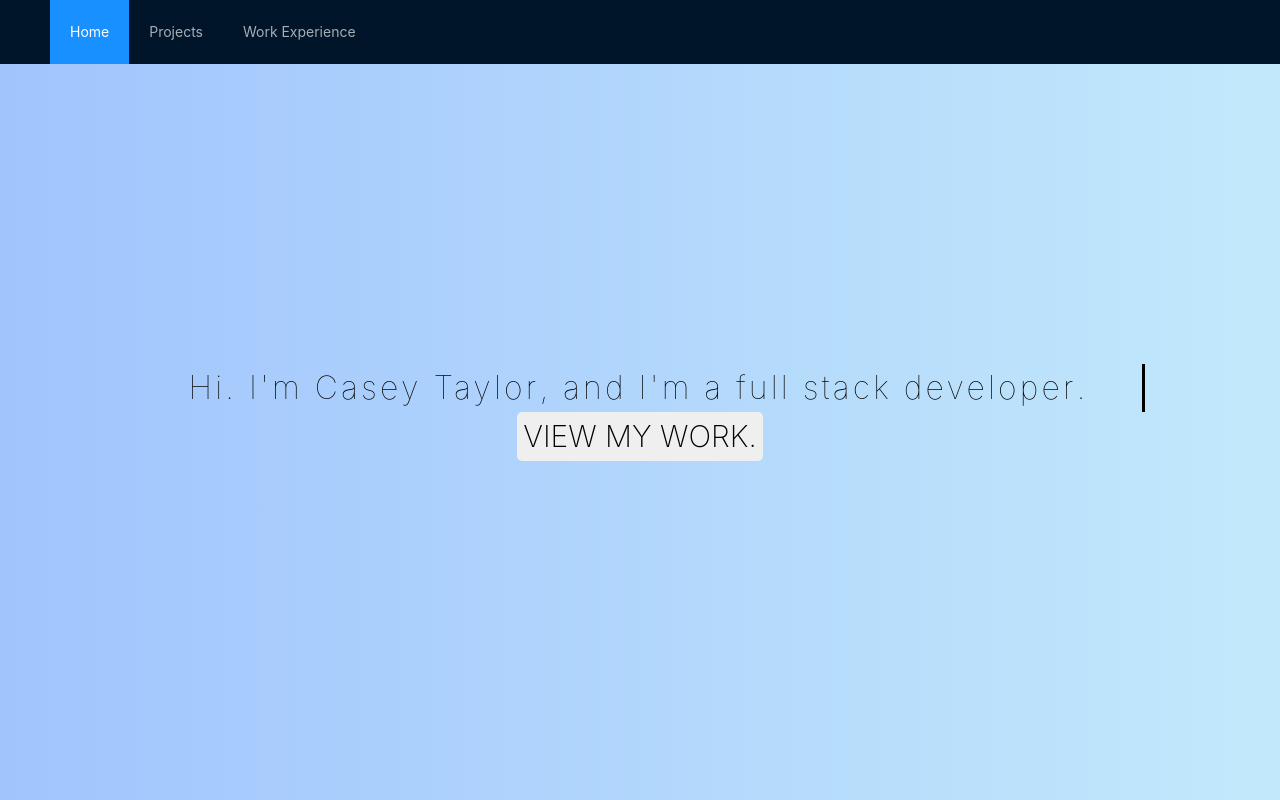
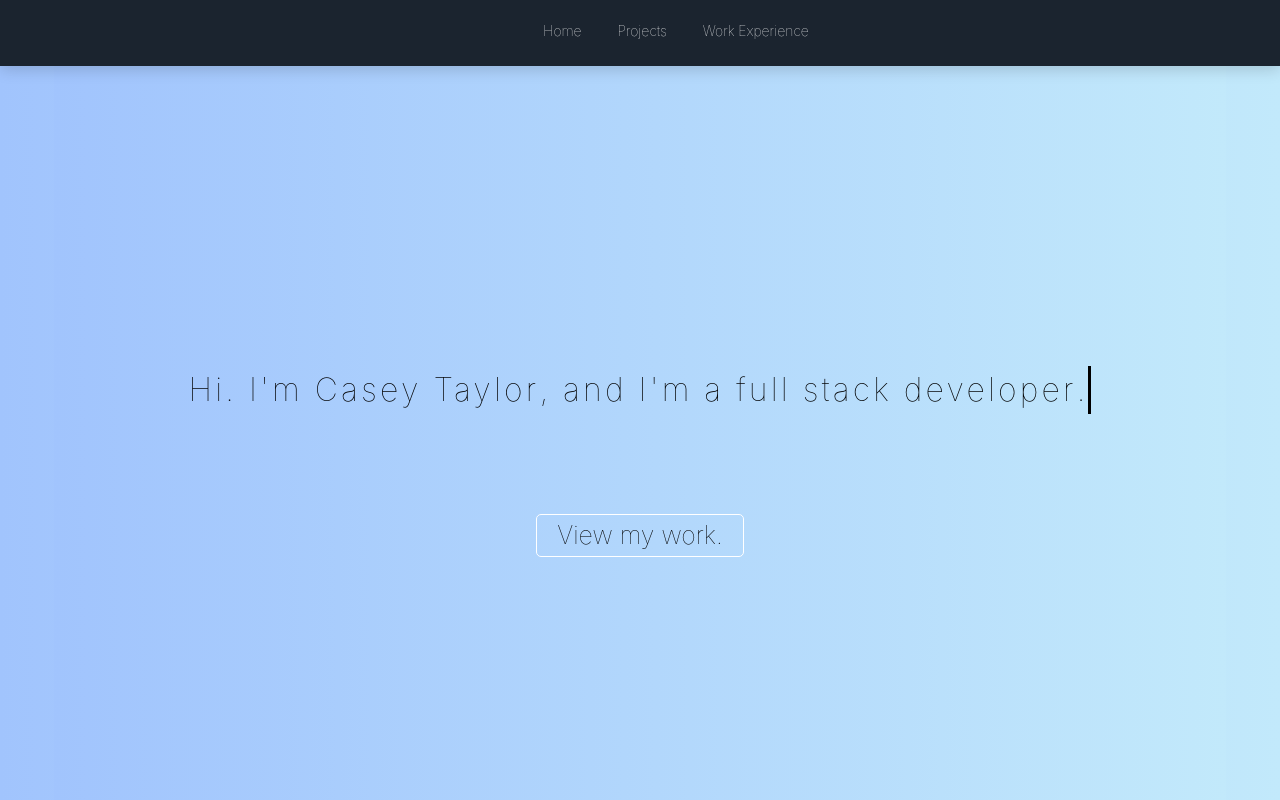
Before and after one commit to caseyjt98/personal-site, a React (Create React App) app: page / in a window 1280 px wide. Shown: the top 800 px of the page. Built offline with nearby package versions, Linux system fonts and the light colour scheme.

Commit message:
reorganization and infrastructure for smooth scrolling

```diff
--- a/package.json
+++ b/package.json
@@ -9,7 +9,8 @@
     "antd": "^4.1.1",
     "react": "^16.13.0",
     "react-dom": "^16.13.0",
-    "react-scripts": "3.4.0"
+    "react-scripts": "3.4.0",
+    "react-scroll": "^1.7.16"
   },
   "scripts": {
     "start": "react-scripts start",
--- a/src/App.css
+++ b/src/App.css
@@ -2,19 +2,25 @@
 
 .App {
   text-align: center;
+  /* scroll-behavior: smooth; */
 }
 
 button {
-  text-transform: uppercase;
   text-shadow: 1px 1px 9px #00000000;
-  font-weight: 200;
   font-size: 30px;
   cursor: pointer;
   text-decoration: none;
   border-radius: 5px;
   display: inline-block;
-  border: none;
   transition: all 0.4s ease 0s;
+}
+
+button:hover {
+  letter-spacing: 2px;
+}
+
+.xtra-padding {
+  padding-bottom: 100px;
 }
 
 .typewriter {
@@ -43,3 +49,26 @@ button {
   from, to { border-color: transparent }
   10% { border-color: black }
 }
+
+
+/* nav, scroll-container {
+  display: block;
+  margin: 0 auto;
+  text-align: center;
+} */
+
+scroll-container {
+  display: block;
+  /* width: 350px;
+  height: 200px; */
+  overflow-y: scroll;
+  scroll-behavior: smooth;
+}
+scroll-page {
+  display: flex;
+  align-items: center;
+  justify-content: center;
+  height: 100%;
+  width: 100%;
+  /* font-size: 5em; */
+}
--- a/src/App.js
+++ b/src/App.js
@@ -1,13 +1,15 @@
 import React from 'react';
 import { Layout, Menu } from 'antd';
 import './App.css';
-import HomePage from './HomePage/HomePage'
-import ProjectPage from './ProjectsPage/ProjectsPage'
-import WorkPage from './WorkPage/WorkPage'
+import HomePage from './HomePage/HomePage';
+import ProjectPage from './ProjectsPage/ProjectsPage';
+import WorkPage from './WorkPage/WorkPage';
+import NavBar from './NavBar/NavBar';
 
 const { Header, Content } = Layout
 
 class App extends React.Component {
+
 
   constructor(props) {
     super(props);
@@ -16,60 +18,93 @@ class App extends React.Component {
     }
   }
 
-  displayHomePage = () => {
-    this.setState({ pageView: 'homePage' })
-  }
+  // displayHomePage = () => {
+  //   this.setState({ pageView: 'homePage' })
+  // }
 
-  displayProjectPage = () => {
-    this.setState({ pageView: 'projectPage' })
-  }
+  // displayProjectPage = () => {
+  //   console.log("display project page called")
+  //   this.setState({ pageView: 'projectPage' })
+  // }
 
-  displayWorkPage = () => {
-    this.setState({ pageView: 'workPage' })
-  }
+  // displayWorkPage = () => {
+  //   this.setState({ pageView: 'workPage' })
+  // }
 
   render() {
 
-    let currentPage
+    const gradientStyle = {
+      background: 'linear-gradient(to right, #a1c4fd, #c2e9fb)'
+    }
 
-    switch (this.state.pageView) {
-      case 'homePage':
-        currentPage = (
-          <HomePage />
-        )
-        break
-      case 'projectPage':
-        currentPage = (
-          <ProjectPage />
-        )
-        break
-      case 'workPage':
-        currentPage = (
-          <WorkPage />
-        )
-        break
-      default:
-        currentPage = <div>No Content</div>
-    }
+
+    // let currentPage
+
+    // switch (this.state.pageView) {
+    //   case 'homePage':
+    //     currentPage = (
+    //       <div>
+    //         <HomePage />
+    //       </div>
+    //     )
+    //     break
+    //   case 'projectPage':
+    //     currentPage = (
+    //       <div>
+
+    //         <ProjectPage />
+    //       </div>
+    //     )
+    //     break
+    //   case 'workPage':
+    //     currentPage = (
+    //       <div>
+
+    //         <WorkPage />
+    //       </div>
+    //     )
+    //     break
+    //   default:
+    //     currentPage = <div>No Content</div>
+    // }
 
 
     return (
       <div className="App">
-        <Layout className="layout" >
 
-          <Header>
+        <Layout style={gradientStyle}>
+
+          {/* <Header>
             <Menu theme="dark" mode="horizontal" defaultSelectedKeys={['1']}>
               <Menu.Item key="1" onClick={this.displayHomePage}> Home </Menu.Item>
               <Menu.Item key="2" onClick={this.displayProjectPage}> Projects </Menu.Item>
               <Menu.Item key="3" onClick={this.displayWorkPage}> Work Experience </Menu.Item>
             </Menu>
-          </Header>
+          </Header> */}
 
           <Content>
-            {currentPage}
+            {/* <nav className="navbar">
+              <a href="#page-1">1</a>
+              <a href="#page-2">2</a>
+              <a href="#page-3">3</a>
+            </nav> */}
+            <NavBar />
+            <scroll-container>
+              <scroll-page id="home">
+                <HomePage />
+              </scroll-page>
+              <scroll-page id="projects">
+                <ProjectPage />
+              </scroll-page>
+              <scroll-page id="work-experience">
+                <WorkPage />
+              </scroll-page>
+            </scroll-container>
+            {/* {currentPage}  */}
+
           </Content>
+        </Layout>
 
-        </Layout>
 
       </div >
     )
--- a/src/HomePage/HomePage.css
+++ b/src/HomePage/HomePage.css
@@ -1,3 +1,5 @@
+
+/* TODO: make sure typewriter works on all screen sizes */
 
 .welcome-container {
     flex-wrap: wrap;
@@ -10,4 +12,16 @@
 
   .home-page-button {
     color: black;
+    font-weight: 100;
+    font-size: 25px;
+    background-color: transparent;
+    border: none;
+    padding-left: 20px;
+    padding-right: 20px;
+    border: 1px solid white;
   }
+
+  .home-page-button:focus {
+    background-color: white;
+    outline: none;
+  }
--- a/src/HomePage/HomePage.js
+++ b/src/HomePage/HomePage.js
@@ -1,17 +1,26 @@
 import React from 'react';
 import './HomePage.css'
+/*import App from '../App.js'*/
 
 class HomePage extends React.Component {
+
     render() {
+
         const gradientStyle = {
             background: 'linear-gradient(to right, #a1c4fd, #c2e9fb)'
         }
+
         return (
             <div className="welcome-container" style={gradientStyle} >
                 <div className='typewriter'>
                     Hi. I'm Casey Taylor, and I'm a full stack developer.
                 </div>
-                <button className="home-page-button" > View my work. </button>
+                <div className="xtra-padding" > </div>
+                <a href="#projects">
+                    <button className="home-page-button"  > View my work. </button>
+                </a>
+
+
 
             </div>
 
--- /dev/null
+++ b/src/NavBar/NavBar.css
@@ -0,0 +1,33 @@
+.nav {
+    background-color: #1b242f;
+    position: sticky;
+    top: 0px;
+    width: 100%;
+    padding-top: 20px;
+    padding-bottom: 10px;
+    /* z-index: 1000; */
+    box-shadow: 0 4px 14px 0 rgba(0, 0, 0, 0.15);
+  }
+
+  .nav-list {
+    list-style-type: none;
+  }
+
+  .nav-logo:hover {
+    cursor: pointer;
+  }
+
+  .nav-list-item {
+    display: inline;
+    margin-left: 2rem;
+  }
+
+  .nav-link {
+      color: white;
+      font-weight: 100;
+  }
+
+  .nav-item:hover {
+    color: black;
+    cursor: pointer;
+  }
--- /dev/null
+++ b/src/NavBar/NavBar.js
@@ -0,0 +1,27 @@
+import React, { Component } from "react";
+import './NavBar.css';
+
+class NavBar extends Component {
+
+    render() {
+        return (
+            <nav className="nav" id="navbar">
+                <div className="nav-content">
+                    <ul className="nav-list">
+                        <li className="nav-list-item">
+                            <a href="#home" className="nav-link"> Home </a>
+                        </li>
+                        <li className="nav-list-item">
+                            <a href="#projects" className="nav-link" > Projects </a>
+                        </li>
+                        <li className="nav-list-item">
+                            <a href="#work-experience" className="nav-link" > Work Experience</a>
+                        </li>
+                    </ul>
+                </div>
+            </nav>
+        );
+    }
+}
+
+export default NavBar;
--- a/src/ProjectsPage/ProjectsPage.css
+++ b/src/ProjectsPage/ProjectsPage.css
@@ -3,5 +3,7 @@
     padding-right: 260px;
     padding-left: 260px;
     padding-top: 100px;
-    padding-bottom: 1000px;
+    padding-bottom: 300px;
+    /* height: 100%;
+    width: 100%; */
   }
--- a/src/ProjectsPage/ProjectsPage.js
+++ b/src/ProjectsPage/ProjectsPage.js
@@ -4,14 +4,30 @@ import './ProjectsPage.css';
 
 class ProjectPage extends React.Component {
     render() {
-        const gradientStyle = {
-            background: 'linear-gradient(to right, #a1c4fd, #c2e9fb)'
-        }
+
         return (
-            <div className="projects-container" style={gradientStyle}>
+            <div className="projects-container">
                 <div className="typewriter">
                     Explore my personal projects here.
                 </div>
+                <div className="xtra-padding" />
+
+
+                <div className="xtra-padding">
+                    <h1> Homebru </h1>
+                    <p> A mobile application built on Angular Iconic Native and serving as a method of communication for UCLA students seeking apartment subletters or subleasers during the academic school year.</p>
+                    <a href="https://github.com/caseyjt98/subletting-api"> Find me on Github! (Back end) </a>
+                    <br />
+                    <a href="https://github.com/caseyjt98/Homebru-Frontend"> Find me on Github! (Front end) </a>
+                </div>
+
+                <div>
+                    <h1> Aphrodite </h1>
+                    <p> A web application built using React and intended to serve as an interactive class and activity planner for UCLA students, based on their interests and major. </p>
+                    <a href="https://github.com/ucladevx/Aphrodite"> Find me on Github! </a>
+                </div>
+
+
             </div>
 
         )
--- a/src/WorkPage/WorkPage.js
+++ b/src/WorkPage/WorkPage.js
@@ -4,24 +4,77 @@ import './WorkPage.css'
 
 
 class WorkPage extends React.Component {
+
+    constructor(props) {
+        super(props);
+        this.state = {
+            selectedView: 'home'
+        }
+    }
+
+    // displayStem = () => {
+    //     this.setState({ selectedView: 'stem' })
+    // }
+
+    // displayFactual = () => {
+    //     console.log("display project page called")
+    //     this.setState({ selectedView: 'factual' })
+    // }
+
+    // displayUliza = () => {
+    //     this.setState({ selectedView: 'uliza' })
+    // }
+
     render() {
 
-        return (
-            <div className="container">
+        let currentView
+
+        switch (this.state.selectedView) {
+            case 'home':
+                currentView = (
+                    <div className="container" >
+                        <div className="typewriter">
+                            Explore my work experience here.
+                    </div>
                         <Row className="row-one">
                             <Col lg={{ span: 6, offset: 5 }}>
-                        <button className="work-button" id="stem"  > Stem Disintermedia </button>
+                                <button className="work-button" id="stem"> Stem Disintermedia </button>
                             </Col>
                             <Col lg={{ span: 6, offset: 2 }}>
-                        <button className="work-button" id="factual" > Factual </button>
+                                <button className="work-button" id="factual"> Factual </button>
                             </Col>
                         </Row>
                         <Row>
                             <Col lg={{ span: 6, offset: 9 }}>
-                        <button className="work-button" id="uliza" > Uliza </button>
+                                <button className="work-button" id="uliza"> Uliza </button>
                             </Col>
                         </Row>
-            </div>
+                    </div >
+                )
+                break
+            case 'stem':
+                currentView = (
+                    <div>stem</div>
+                )
+                break
+            case 'factual':
+                currentView = (
+                    <div>factual</div>
+                )
+                break
+            case 'uliza':
+                currentView = (
+                    <div>uliza</div>
+                )
+                break
+            default:
+                currentView = <div>No Content</div>
+        }
+
+        return (
+            <div className="container">
+                {currentView}
+            </div >
 
         )
     }
```
Also changed, not shown: src/WorkPage/WorkPage.css (+3 -5 lines), 1 other file (tests, documents, lock files or other folders). Lines whose indentation alone changed are shown as unchanged.
